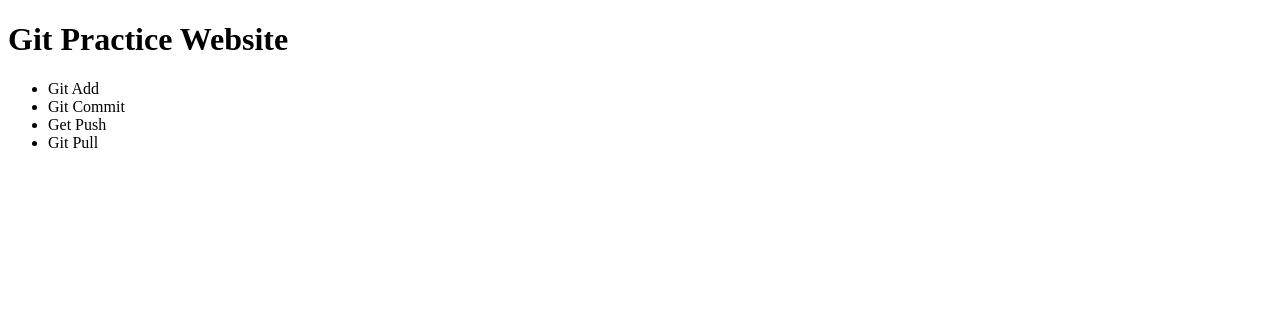
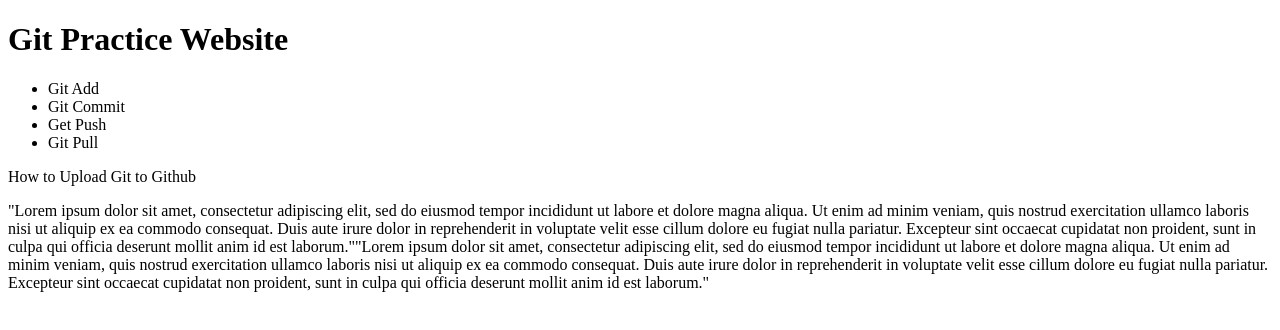
Before and after one commit to patKilcullen/Foundations.Git.PracticeWebsite2, a plain HTML site: page index.html in a window 1280 px wide. Drawn offline with Linux system fonts and the light colour scheme.

Commit message:
first update

```diff
--- a/index.html
+++ b/index.html
@@ -16,8 +16,9 @@
             <li>Git Pull</li>
         </ul>
     </nav>
-
 </header>
+<div>How to Upload Git to Github</div>
+<p> "Lorem ipsum dolor sit amet, consectetur adipiscing elit, sed do eiusmod tempor incididunt ut labore et dolore magna aliqua. Ut enim ad minim veniam, quis nostrud exercitation ullamco laboris nisi ut aliquip ex ea commodo consequat. Duis aute irure dolor in reprehenderit in voluptate velit esse cillum dolore eu fugiat nulla pariatur. Excepteur sint occaecat cupidatat non proident, sunt in culpa qui officia deserunt mollit anim id est laborum.""Lorem ipsum dolor sit amet, consectetur adipiscing elit, sed do eiusmod tempor incididunt ut labore et dolore magna aliqua. Ut enim ad minim veniam, quis nostrud exercitation ullamco laboris nisi ut aliquip ex ea commodo consequat. Duis aute irure dolor in reprehenderit in voluptate velit esse cillum dolore eu fugiat nulla pariatur. Excepteur sint occaecat cupidatat non proident, sunt in culpa qui officia deserunt mollit anim id est laborum."</p>
 
 
 </body>
```
